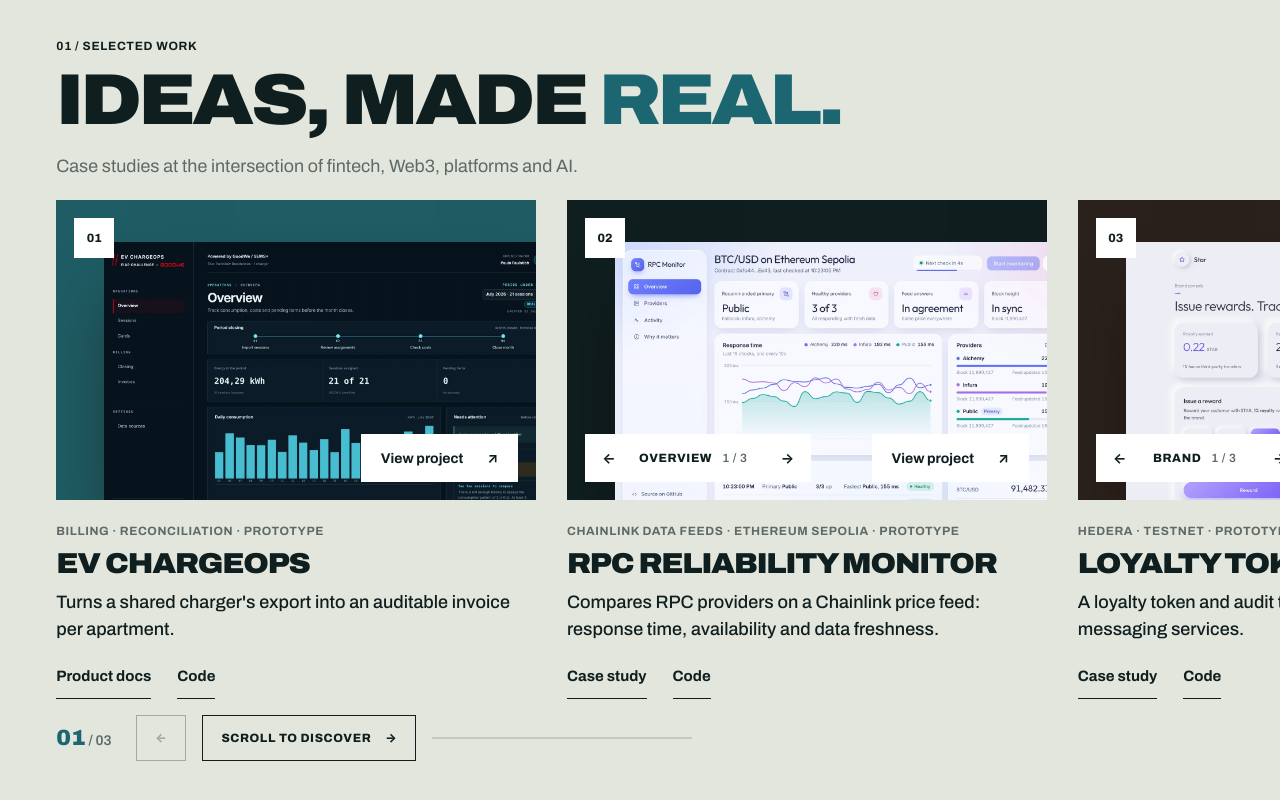
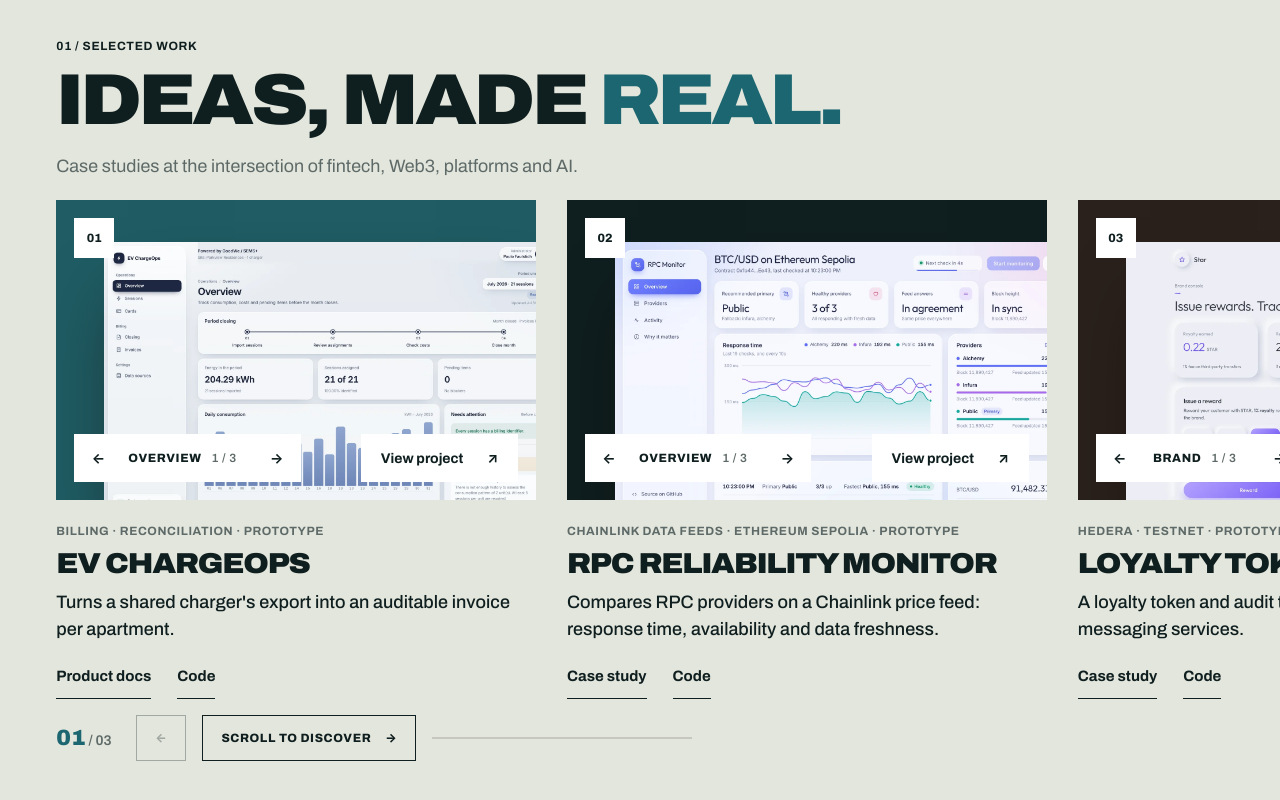
Before and after one commit to paulo-faulstich/paulofaulstich.com, a plain HTML site: page index.html in a window 1280 px wide. Shown: the part 1796-2596 px from the top of the page. Drawn offline with Linux system fonts and the light colour scheme.

Commit message:
EV ChargeOps card: slider with Overview, Closing and Invoice
Updated project card to include multiple images and navigation buttons.

```diff
--- a/index.html
+++ b/index.html
@@ -109,11 +109,22 @@
 
   <div class="track" id="track" tabindex="0" aria-label="Projects, scroll horizontally">
     <article class="card">
-      <a class="scene s-sage" href="https://github.com/paulo-faulstich/ev-charging-billing" target="_blank" rel="noopener" aria-label="EV ChargeOps on GitHub">
-        <span class="num" aria-hidden="true">01</span>
-        <span class="win"><img src="assets/ev-dashboard.webp" width="1600" height="1000" alt="EV ChargeOps overview of a closed month: energy, assigned sessions and daily consumption"></span>
-        <span class="open">View project <span aria-hidden="true">↗</span></span>
-      </a>
+      <div class="stage" data-shots>
+        <a class="scene s-sage" href="https://github.com/paulo-faulstich/ev-charging-billing" target="_blank" rel="noopener" aria-label="EV ChargeOps on GitHub">
+          <span class="num" aria-hidden="true">01</span>
+          <span class="win">
+            <img class="on" data-cap="Overview" src="assets/ev-overview.webp" width="1600" height="1000" alt="EV ChargeOps overview of a closed month: energy, assigned sessions and daily consumption">
+            <img data-cap="Closing" src="assets/ev-closing.webp" width="1600" height="1000" loading="lazy" alt="Closing screen: sessions assigned, energy to bill, what the building recovered and the invoices issued per unit">
+            <img data-cap="Invoice" src="assets/ev-invoice.webp" width="1600" height="1000" loading="lazy" alt="Invoice for one unit: the total, its three components and the charging sessions behind it">
+          </span>
+          <span class="open">View project <span aria-hidden="true">↗</span></span>
+        </a>
+        <div class="shots" hidden>
+          <button type="button" aria-label="Previous screen">←</button>
+          <p class="shots-cap" aria-live="polite"></p>
+          <button type="button" aria-label="Next screen">→</button>
+        </div>
+      </div>
       <p class="tags">Billing <span aria-hidden="true">·</span> Reconciliation <span aria-hidden="true">·</span> Prototype</p>
       <h3>EV ChargeOps</h3>
       <p class="one">Turns a shared charger's export into an auditable invoice per apartment.</p>
```
